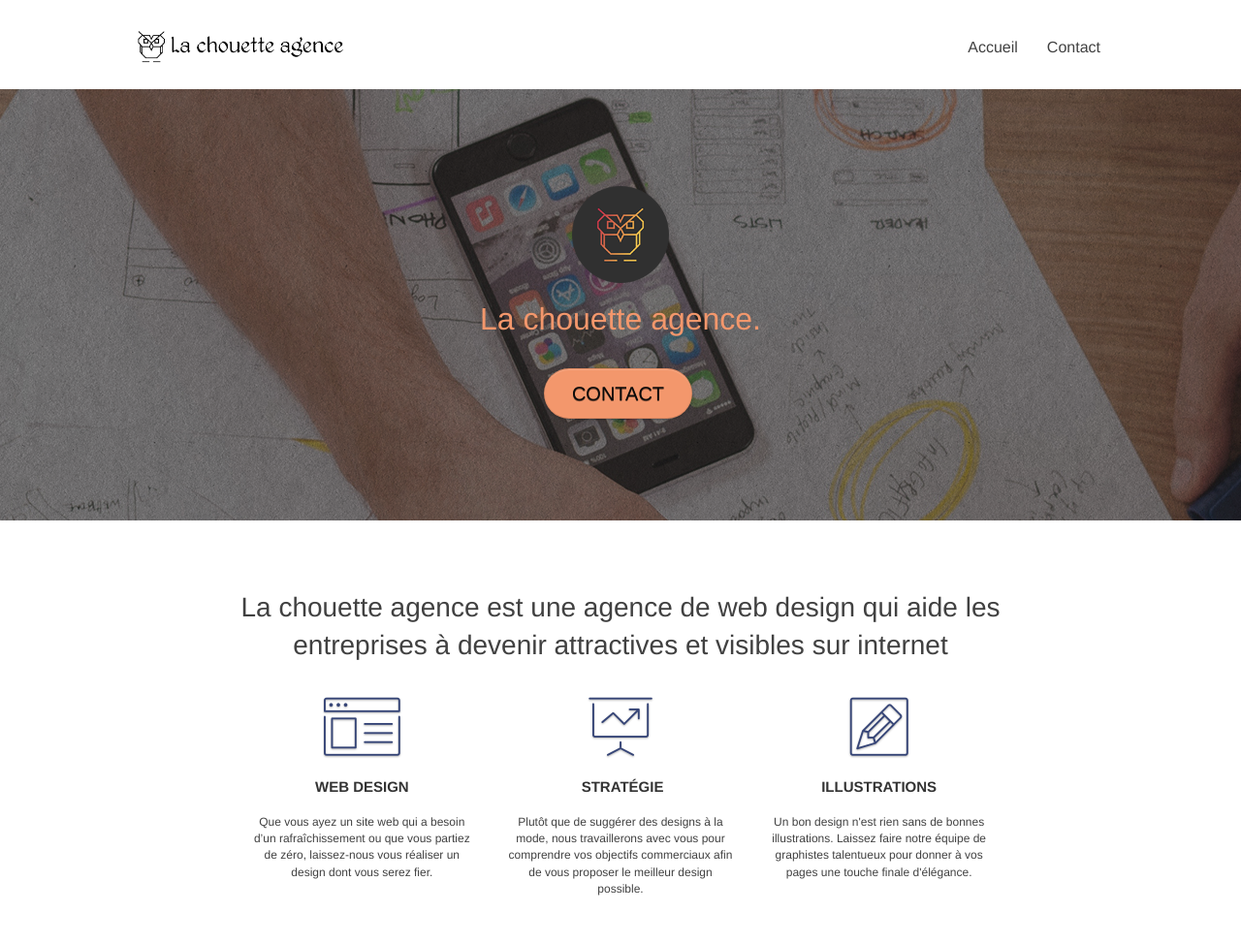
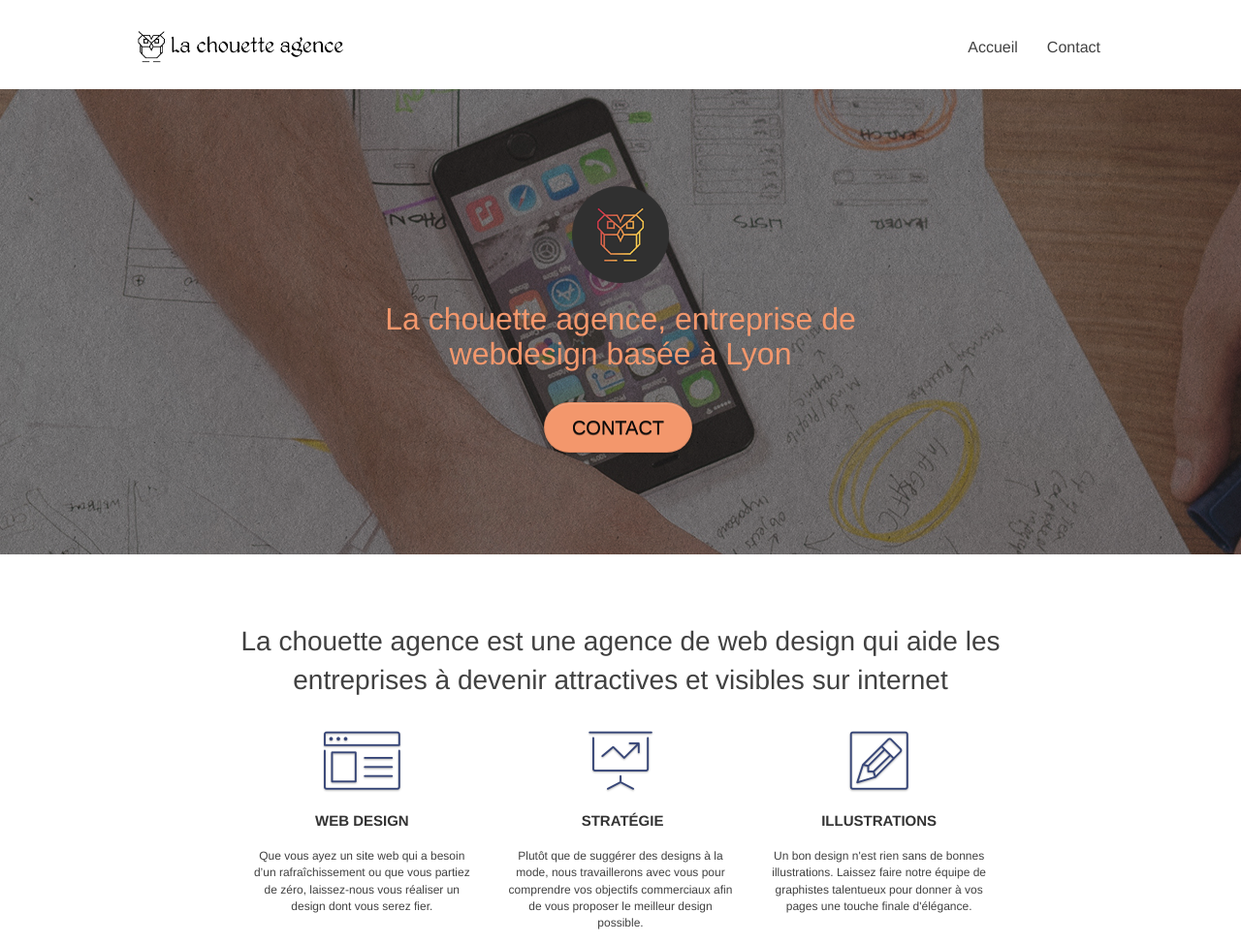
Before and after one commit to yoannperez/YoannPerez_4_07062021, a plain HTML site: page index.html in a window 1280 px wide. Shown: the top 974 px of the page at 97% size. Drawn offline with Linux system fonts and the light colour scheme.

Commit message:
Change H1 for SEO

```diff
--- a/index.html
+++ b/index.html
@@ -96,7 +96,7 @@
                 alt="Agence web la chouette agence"
               />
               <h1 class="text-center hero-bloc-text tc-white">
-                La chouette agence.
+                La chouette agence, entreprise de webdesign basée à Lyon
               </h1>
               <div class="text-center">
                 <a
```
